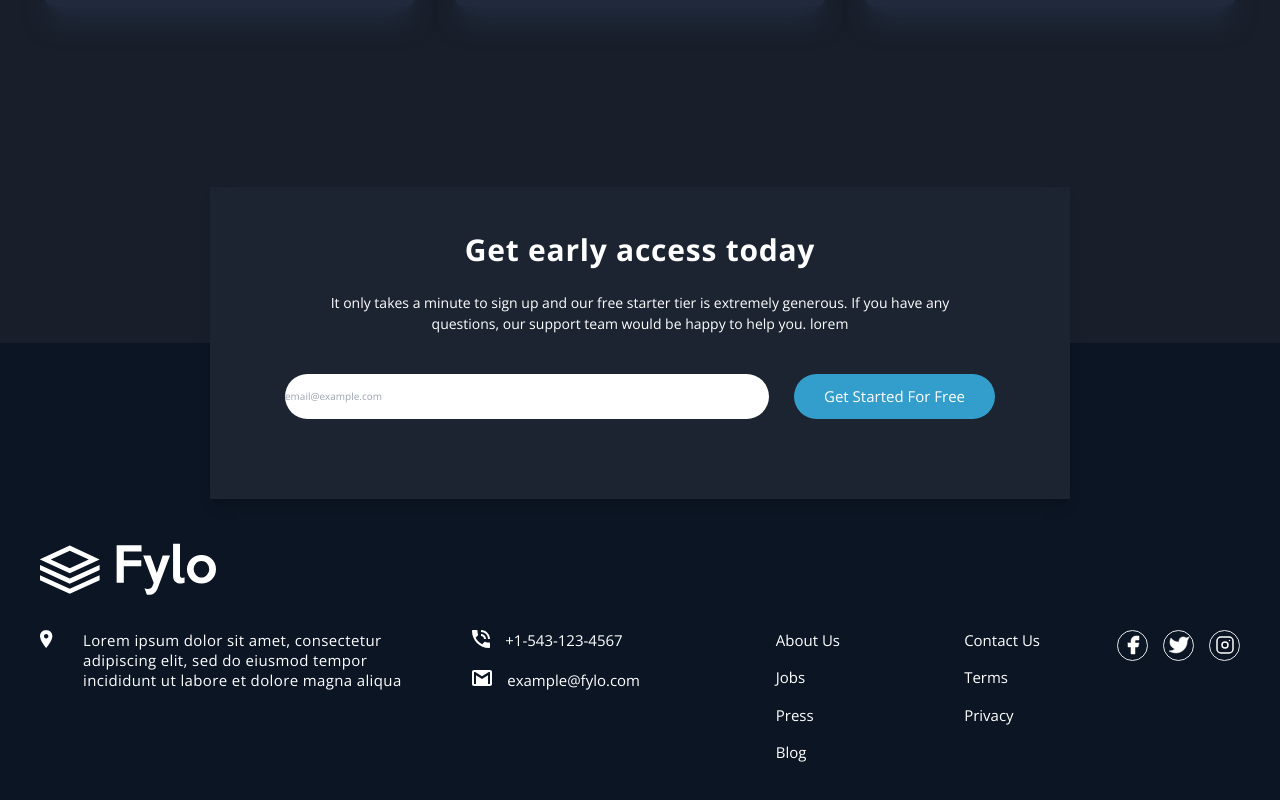
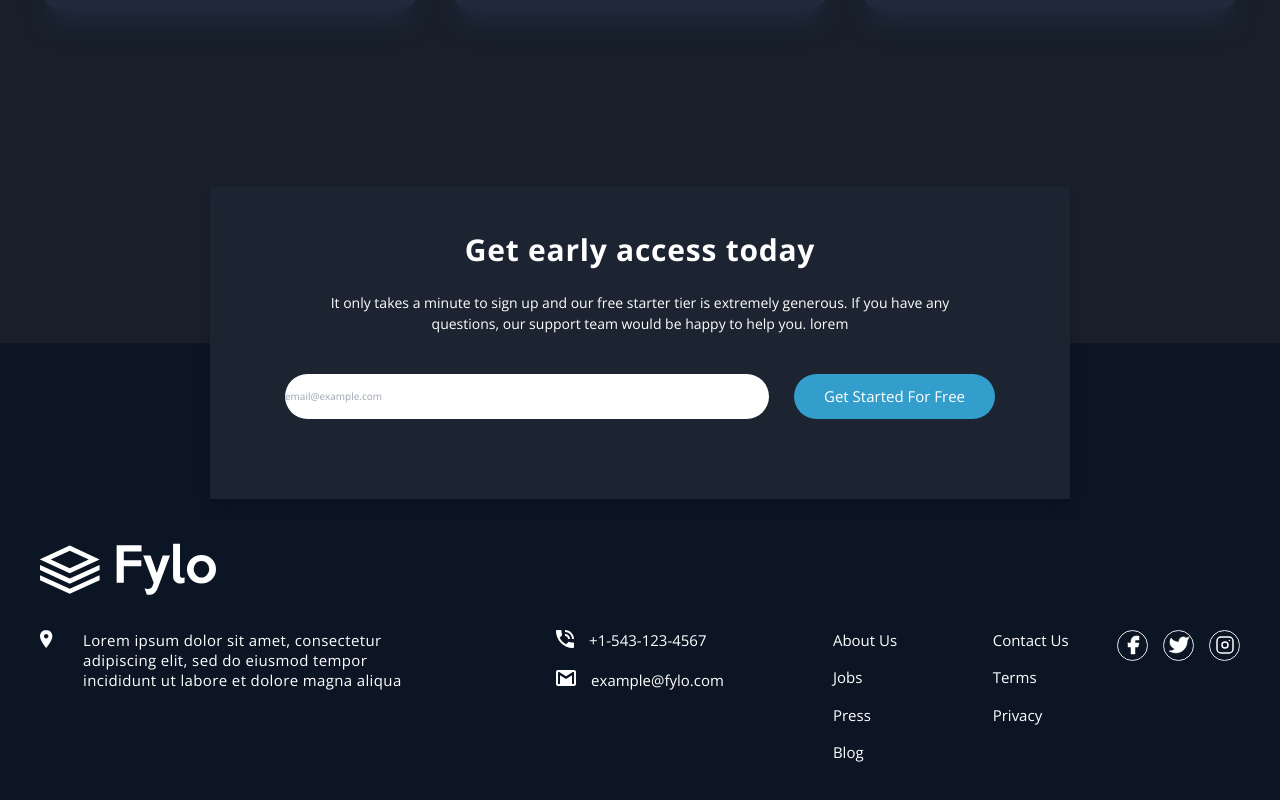
Before and after one commit to olaknowct/fylo, a React (Create React App) app: page / in a window 1280 px wide. Shown: the part 2762-3562 px from the top of the page. Built offline with nearby package versions, Linux system fonts and the light colour scheme.

Commit message:
large screen footer media query

```diff
--- a/src/component/footer/footer.component.jsx
+++ b/src/component/footer/footer.component.jsx
@@ -13,15 +13,15 @@ const Footer = () => {
         <a href='#fylo' className='md:mx-auto lg:mx-0'>
           <FyloLogo />
         </a>
-        <nav className='grid grid-cols-6 text-2xl '>
-          <p className='gap-12 col-span-2 flex flex-row tracking-wide'>
+        <nav className='grid md:grid-cols-4 md:grid-rows-2 lg:grid-rows-1 lg:grid-cols-7 text-2xl gap-y-16'>
+          <p className='gap-12 md:col-span-2 lg:col-span-3 flex flex-row tracking-wide md:order-1 lg:order-1'>
             <Location className='self-start flex' />
             <span className='max-w-lg'>
               Lorem ipsum dolor sit amet, consectetur adipiscing elit, sed do eiusmod tempor
               incididunt ut labore et dolore magna aliqua
             </span>
           </p>
-          <ul className='flex col-span-1 ml-auto flex-col gap-8'>
+          <ul className='flex col-span-1 md:mr-auto lg:ml-auto flex-col gap-8 lg:order-2 md:order-2'>
             <li className='flex gap-6'>
               <Phone />
               +1-543-123-4567
@@ -31,18 +31,18 @@ const Footer = () => {
               example@fylo.com
             </li>
           </ul>
-          <ul className='flex ml-auto flex-col gap-7'>
+          <ul className='flex lg:ml-auto md:ml-auto md:col-span-2 lg:col-span-1 md:flex-row lg:flex-col gap-7 lg:order-3 md:order-4'>
             <li>About Us</li>
             <li>Jobs</li>
             <li>Press</li>
             <li>Blog</li>
           </ul>
-          <ul className='flex flex-col ml-auto gap-7'>
+          <ul className='flex lg:flex-col lg:ml-auto md:flex-row ml-auto gap-7 lg:order-4 md:order-3'>
             <li>Contact Us</li>
             <li>Terms</li>
             <li>Privacy</li>
           </ul>
-          <ul className='flex items-center justify-center flex-row ml-auto self-start gap-6'>
+          <ul className='flex items-center justify-center flex-row ml-auto self-start gap-6 lg:order-5 md:order-5'>
             <li className='p-1 rounded-full border'>
               <Fb />
             </li>
```
